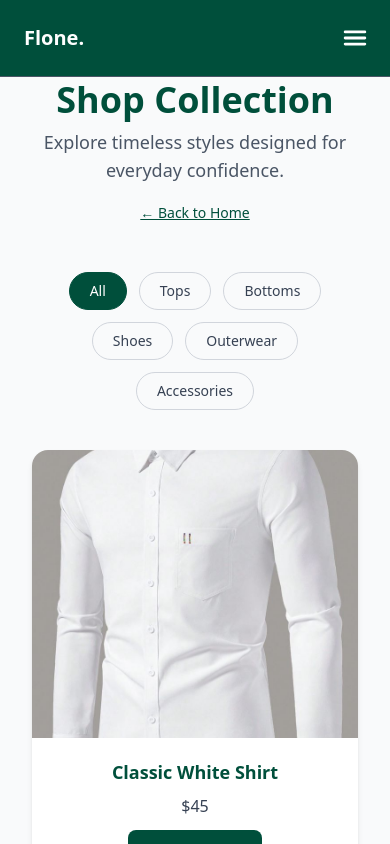
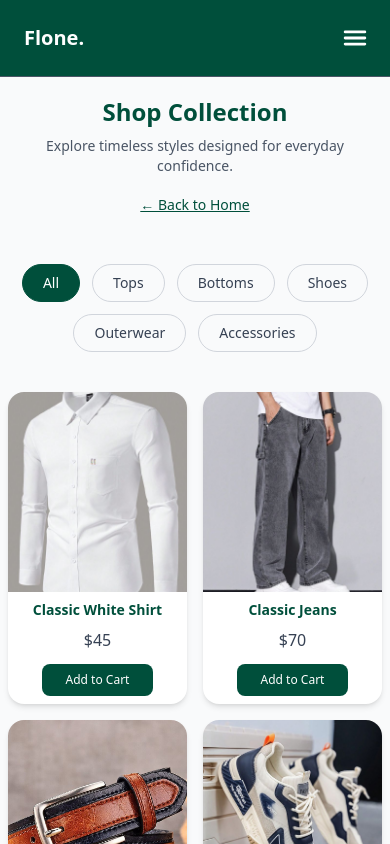
Before and after one commit to juliusmwas/Flone, a React (Vite) app: page /shop in a window 390 px wide. Shown: the top 844 px of the page. Built offline with nearby package versions, Linux system fonts and the light colour scheme.

Commit message:
Updated the shop page and added responsiveness

```diff
--- a/src/Components/Navbar.jsx
+++ b/src/Components/Navbar.jsx
@@ -1,5 +1,7 @@
 import { useState } from "react";
 import { IoCartOutline, IoMenu, IoClose } from "react-icons/io5";
+import { Link } from "react-router-dom";
+
 
 export default function Navbar() {
   const [isOpen, setIsOpen] = useState(false);
@@ -14,12 +16,13 @@ export default function Navbar() {
 
         {/* Desktop Links */}
         <ul className="hidden md:flex justify-between text-sm gap-8">
-          <li><a href="hero">Home</a></li>
-          <li><a href="">Shop</a></li>
+          <li><a href="#hero">Home</a></li>
+          <li><Link to="/shop">Shop</Link></li>
           <li><a href="#newarrivals">New Arrivals</a></li>
-          <li><a href="">About</a></li>
-          <li><a href="">Contact</a></li>
+          <li><a href="#about">About</a></li>
+          <li><a href="#contact">Contact</a></li>
         </ul>
+
 
         {/* Desktop Icons */}
         <div className="hidden md:flex text-xl items-center gap-5">
@@ -49,11 +52,12 @@ export default function Navbar() {
         />
 
         {/* Menu Links */}
-        <a href="#hero" onClick={() => setIsOpen(false)}>Home</a>
-        <a href="" onClick={() => setIsOpen(false)}>Shop</a>
+        <Link to="/" onClick={() => setIsOpen(false)}>Home</Link>
+        <Link to="/shop" onClick={() => setIsOpen(false)}>Shop</Link>
         <a href="#newarrivals" onClick={() => setIsOpen(false)}>New Arrivals</a>
-        <a href="" onClick={() => setIsOpen(false)}>About</a>
-        <a href="" onClick={() => setIsOpen(false)}>Contact</a>
+        <a href="#about" onClick={() => setIsOpen(false)}>About</a>
+        <a href="#contact" onClick={() => setIsOpen(false)}>Contact</a>
+
 
         {/* Buttons */}
         <div className="flex flex-col gap-3 mt-4">
--- a/src/Components/Pages/Shop.jsx
+++ b/src/Components/Pages/Shop.jsx
@@ -314,7 +314,7 @@ export default function Shop() {
   const categories = ["All", "Tops", "Bottoms", "Shoes", "Outerwear", "Accessories"];
 
   return (
-    <section className="min-h-screen bg-gray-50 py-20 px-8 md:px-16">
+    <section id="shop" className="min-h-screen bg-gray-50 py-20 px-2 md:px-16">
       {/* ===== Header ===== */}
       <motion.div
         className="text-center mb-12"
@@ -322,10 +322,10 @@ export default function Shop() {
         animate={{ opacity: 1, y: 0 }}
         transition={{ duration: 0.8 }}
       >
-        <h1 className="text-4xl font-bold text-emerald-900 mb-2">
+        <h1 className="text-2xl lg:text-4xl mt-4 font-bold text-emerald-900 mb-2">
           Shop Collection
         </h1>
-        <p className="text-gray-600 text-lg mb-4">
+        <p className="text-gray-600 text-sm lg:text-lg mb-4">
           Explore timeless styles designed for everyday confidence.
         </p>
         <button
@@ -358,7 +358,7 @@ export default function Shop() {
       {/* ===== Product Grid ===== */}
       <motion.div
         layout
-        className="grid grid-cols-1 sm:grid-cols-2 md:grid-cols-3 lg:grid-cols-4 gap-10"
+        className="grid grid-cols-2 sm:grid-cols-2 md:grid-cols-3 lg:grid-cols-5 gap-4"
       >
         {filteredProducts.map((product, index) => (
           <motion.div
@@ -374,17 +374,17 @@ export default function Shop() {
               <motion.img
                 src={product.image}
                 alt={product.name}
-                className="w-full h-72 object-cover transition-transform duration-500 group-hover:scale-110"
+                className="w-full  h-50 lg:h-72 object-cover transition-transform duration-500 group-hover:scale-110"
               />
             </div>
 
             {/* Text Details */}
-            <div className="p-5 flex flex-col items-center">
-              <h3 className="text-lg font-semibold text-emerald-900 mb-2 text-center">
+            <div className="p-2 flex flex-col items-center">
+              <h3 className="text-sm lg:text-lg font-semibold text-emerald-900 mb-2 text-center">
                 {product.name}
               </h3>
-              <p className="text-gray-700 mb-3">{product.price}</p>
-              <button className="bg-emerald-900 text-white px-6 py-2 rounded-lg hover:bg-emerald-800 transition">
+              <p className=" lg:text-lg text-gray-700 font-medium mb-3">{product.price}</p>
+              <button className="bg-emerald-900 text-xs lg:text-sm font-medium text-white px-6 py-2 rounded-lg hover:bg-emerald-800 transition">
                 Add to Cart
               </button>
             </div>
```
